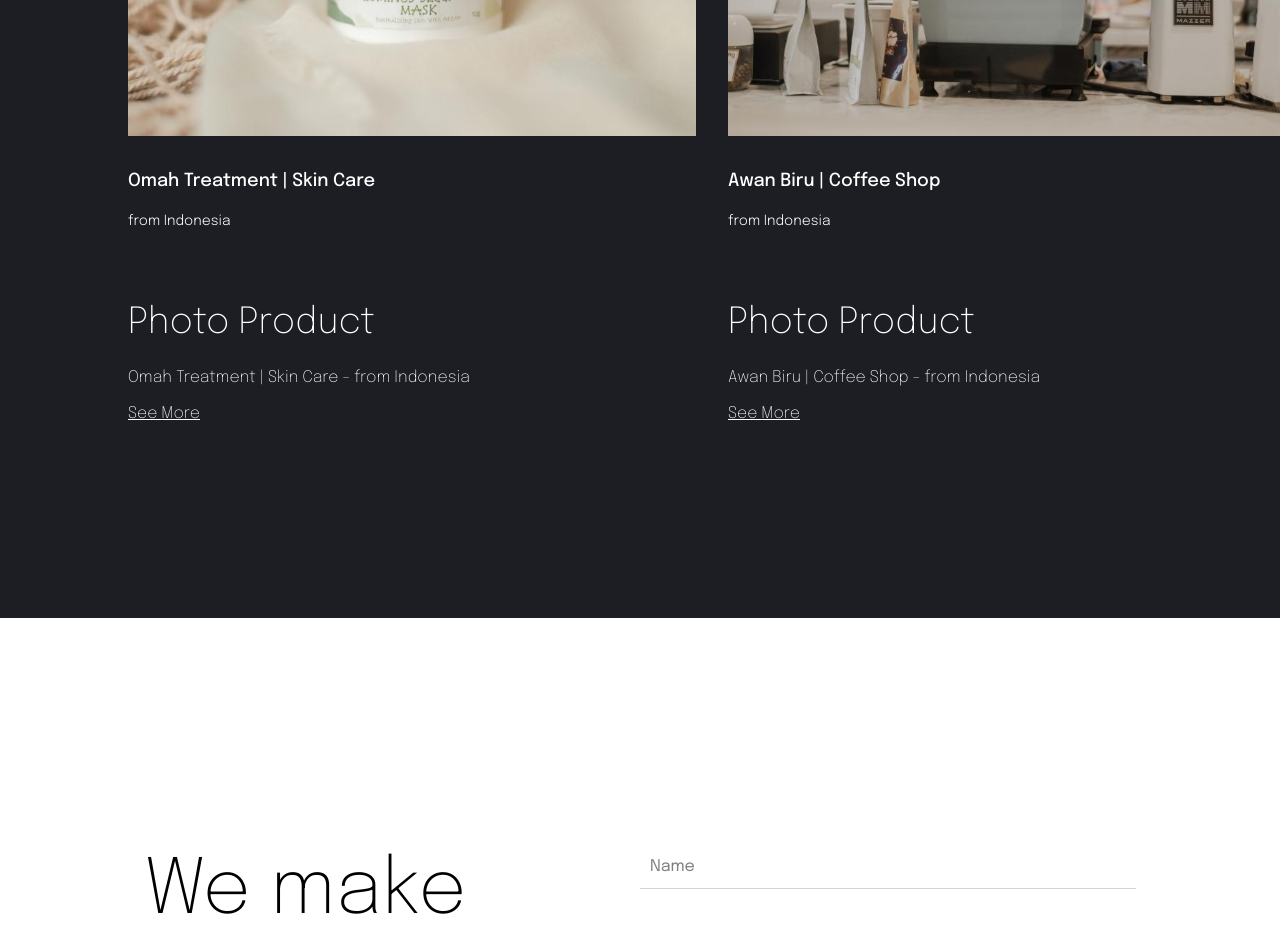
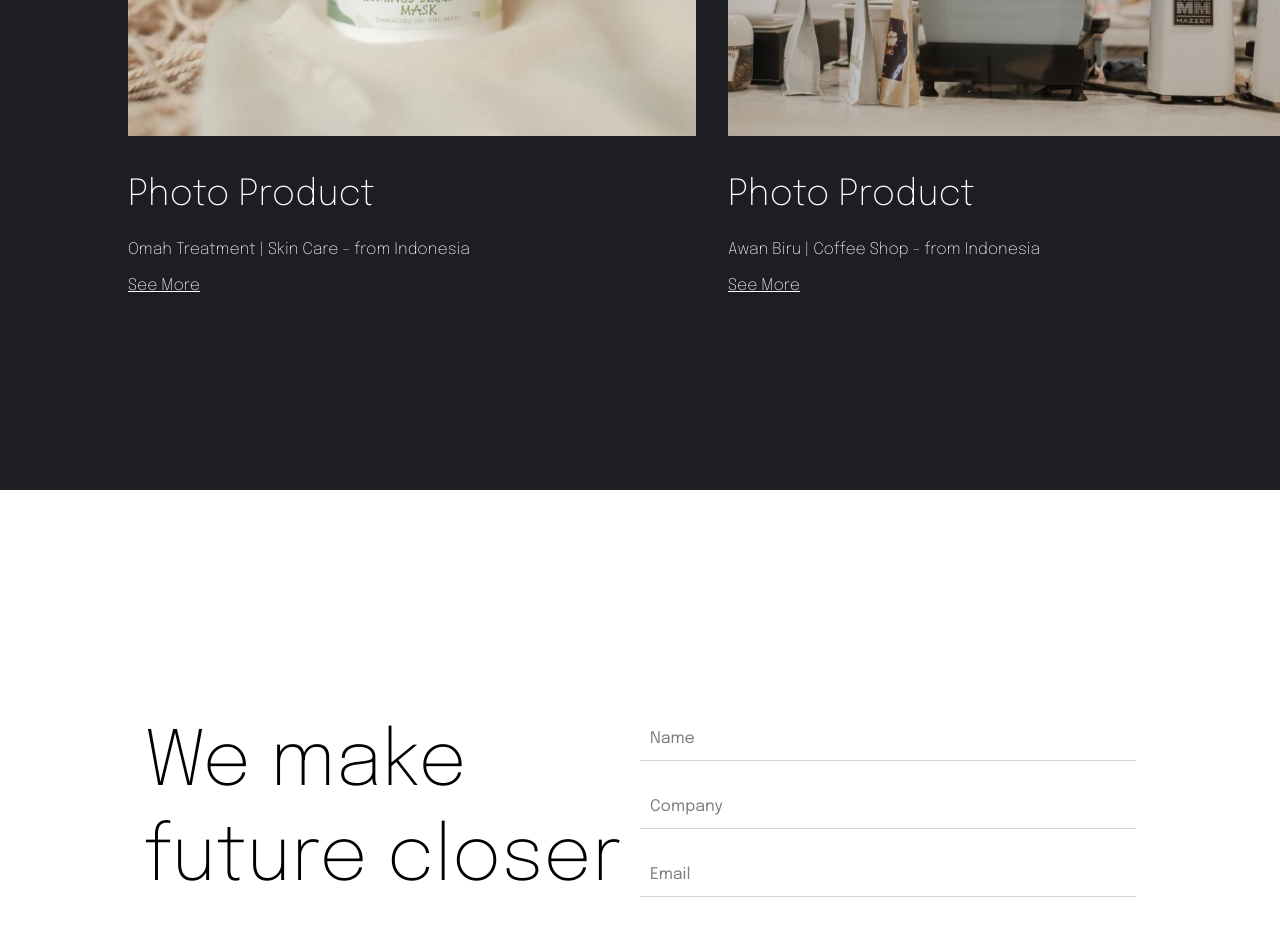
Before and after one commit to hprasetyou/meridia, a Nuxt app: page / in a window 1280 px wide. Shown: the part 2480-3405 px from the top of the page. Built offline with nearby package versions, Linux system fonts and the light colour scheme; what vue-smooth-scrollbar would draw is missing.

Commit message:
remove text

```diff
--- a/components/element/imgCard.vue
+++ b/components/element/imgCard.vue
@@ -3,7 +3,7 @@
     <div class="card-item--image overflow-hidden">
       <img :src="require('~/static/img/' + img)" class="transform transition duration-300 ease-in-out scale-100 hover:scale-105" alt="">
     </div>
-    <div class="card-item--detail py-4">
+    <div v-if="withDescription" class="card-item--detail py-4">
       <div class="card-item--title font-medium text-md md:text-lg my-2 md:my-4">
         <h3>{{ title }}</h3>
       </div>
@@ -27,6 +27,10 @@
     description: {
       type: String,
       default: ''
+    },
+    withDescription: {
+      type: Boolean,
+      default: true
     }
   }
 }
--- a/components/pageSection/OurProjects.vue
+++ b/components/pageSection/OurProjects.vue
@@ -26,7 +26,7 @@
                 <div class="xl:pr-8 font-extra-light" @click="carouselIndex = i">
                   <div class="our-work--img my-8">
                     <nuxt-link :to="`/project/${item.slug}`">
-                      <img-card :img="item.img" :title="item.title" :description="item.description" class="w-full" />
+                      <img-card :img="item.img" :title="item.title" :description="item.description" :with-description="false" class="w-full" />
                     </nuxt-link>
                   </div>
                   <h3 class="text-4xl mb-4">
```
